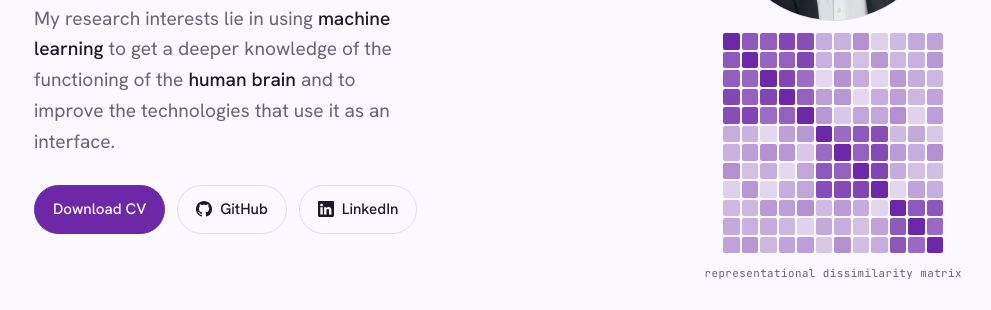
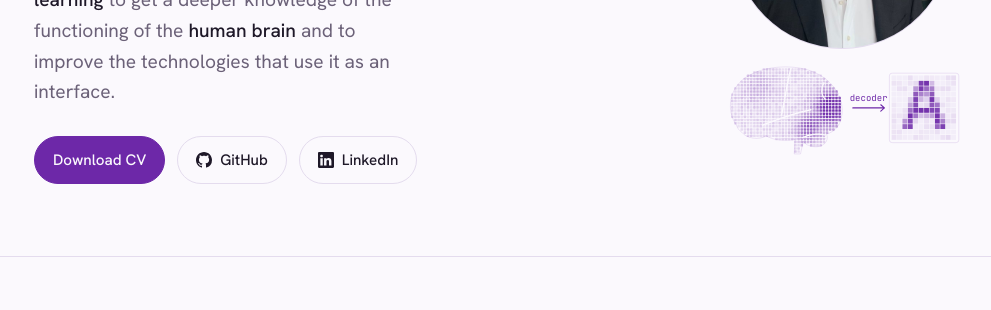
Before and after one commit to alessionovel/alessionovel.github.io, a plain HTML site: page index.html in a window 1280 px wide. Shown: the part 337-647 px from the top of the page, without its empty margins (142-1133 px from the left). Drawn offline with Linux system fonts and the light colour scheme.

Commit message:
Replace the RDM with a brain decoding illustration

```diff
--- a/index.html
+++ b/index.html
@@ -91,9 +91,12 @@ h1 em { color: var(--accent); }
   overflow: hidden; border: 1px solid var(--line);
 }
 .portrait img { width: 100%; height: 100%; object-fit: cover; }
-.rdm { display: grid; grid-template-columns: repeat(12, 1fr); gap: 2px; width: 220px; max-width: 100%; }
-.rdm i { aspect-ratio: 1; border-radius: 2px; background: var(--accent); }
-.figcap { font-family: var(--mono); font-size: .68rem; color: var(--muted); letter-spacing: .04em; text-align: center; }
+.decode { display: block; width: 240px; max-width: 100%; height: auto; }
+.decode .v { fill: var(--accent); }
+.decode .sulcus { fill: none; stroke: var(--bg); stroke-linecap: round; }
+.decode .outline { fill: none; stroke: var(--accent); stroke-opacity: .25; }
+.decode .arrow { fill: none; stroke: var(--accent); stroke-width: 2.5; stroke-linecap: round; stroke-linejoin: round; }
+.decode text { fill: var(--accent); font-family: var(--mono); font-size: 20px; }
 
 /* sections */
 section { padding-block: 56px; border-top: 1px solid var(--line); }
@@ -156,8 +159,8 @@ footer .wrap { font-family: var(--mono); font-size: .75rem; color: var(--muted);
   .hero .wrap { grid-template-columns: minmax(0, 1fr); gap: 36px; }
   .figure { order: -1; flex-direction: row; align-items: center; gap: 16px; justify-content: flex-start; }
   .portrait { width: 96px; height: 96px; font-size: 2.2rem; }
-  .rdm { width: 96px; }
-  .figcap { display: none; }
+  .decode { width: 170px; }
+  .decode text { display: none; }
   section { padding-block: 44px; }
   section .wrap { grid-template-columns: minmax(0, 1fr); gap: 12px; }
   .plist { grid-template-columns: minmax(0, 1fr); }
@@ -235,8 +238,7 @@ footer .wrap { font-family: var(--mono); font-size: .75rem; color: var(--muted);
     </div>
     <div class="figure">
       <div class="portrait" ><img src="photo.jpg" alt="Portrait of Alessio Novel" width="600" height="600"></div>
-      <div class="rdm" id="rdm" aria-hidden="true"></div>
-      <div class="figcap">representational dissimilarity matrix</div>
+      <svg class="decode" id="decode" viewBox="8 8 532 212" role="img" aria-label="Brain decoding: fMRI activity in the visual cortex is decoded into a reconstructed image"></svg>
     </div>
   </div>
 </header>
@@ -553,25 +555,62 @@ footer .wrap { font-family: var(--mono); font-size: .75rem; color: var(--muted);
 </footer>
 
 <script>
-// Draw a small symmetric dissimilarity matrix with two block clusters, like an RSA plot.
+// Brain decoding illustration: fMRI activity (voxels) -> decoder -> reconstructed image.
 (function () {
-  var el = document.getElementById('rdm'); if (!el) return;
-  var n = 12, seed = 7;
+  var svg = document.getElementById('decode'); if (!svg) return;
+  var NS = 'http://www.w3.org/2000/svg';
+  function add(tag, attrs) {
+    var e = document.createElementNS(NS, tag);
+    for (var k in attrs) e.setAttribute(k, attrs[k]);
+    svg.appendChild(e); return e;
+  }
+  var seed = 5;
   function rnd() { seed = (seed * 9301 + 49297) % 233280; return seed / 233280; }
-  var m = [];
-  for (var i = 0; i < n; i++) { m[i] = []; }
-  for (var i = 0; i < n; i++) for (var j = i; j < n; j++) {
-    var same = (i < 5) === (j < 5) && !((i >= 5 && i < 9) !== (j >= 5 && j < 9));
-    var v = i === j ? 0 : (same ? 0.15 + rnd() * 0.25 : 0.55 + rnd() * 0.45);
-    m[i][j] = m[j][i] = v;
+
+  // Brain seen from the side (frontal lobe on the left), filled with voxels
+  var outline = 'M 40 150 C 18 120, 22 70, 60 45 C 95 20, 160 14, 205 30 C 250 46, 278 85, 274 125 ' +
+    'C 272 150, 258 165, 240 170 C 246 186, 232 200, 212 198 C 200 197, 192 192, 188 186 ' +
+    'L 182 214 L 168 214 L 170 182 C 150 186, 122 184, 106 174 C 90 184, 62 180, 52 166 ' +
+    'C 46 162, 42 157, 40 150 Z';
+  var mask = document.createElement('canvas'); mask.width = 600; mask.height = 260;
+  var mctx = mask.getContext('2d'), brain = new Path2D(outline);
+  var v = 7, gap = 1.4;
+  var blobs = [ { x: 252, y: 112, s: 26, a: 1.0 },    // occipital lobe: visual cortex
+                { x: 200, y: 158, s: 20, a: 0.55 },   // ventral temporal cortex
+                { x: 90,  y: 70,  s: 26, a: 0.18 } ];
+  for (var y = 10; y < 220; y += v) for (var x = 14; x < 284; x += v) {
+    var cx = x + v / 2, cy = y + v / 2;
+    if (!mctx.isPointInPath(brain, cx, cy)) continue;
+    var act = 0.10 + rnd() * 0.12;
+    for (var b = 0; b < blobs.length; b++) {
+      var B = blobs[b];
+      act += B.a * Math.exp(-((cx - B.x) * (cx - B.x) + (cy - B.y) * (cy - B.y)) / (2 * B.s * B.s));
+    }
+    add('rect', { x: x, y: y, width: v - gap, height: v - gap, rx: 1.4, 'class': 'v', 'fill-opacity': Math.min(0.95, act).toFixed(2) });
   }
-  var frag = document.createDocumentFragment();
+  // Sulci, drawn as gaps between the voxels
+  add('path', { d: 'M 98 150 C 130 138, 165 124, 205 116', 'class': 'sulcus', 'stroke-width': 3.2 });  // lateral fissure
+  add('path', { d: 'M 162 20 C 152 55, 150 80, 140 128', 'class': 'sulcus', 'stroke-width': 3.2 });   // central sulcus
+  add('path', { d: 'M 236 172 C 222 168, 200 170, 186 178', 'class': 'sulcus', 'stroke-width': 2.6 }); // cerebellum
+  add('path', { d: 'M 234 56 C 226 70, 228 84, 236 92', 'class': 'sulcus', 'stroke-width': 2.6 });    // parieto-occipital
+  add('path', { d: outline, 'class': 'outline' });
+
+  // Decoder arrow
+  add('path', { d: 'M 298 112 H 368 M 360 105 L 368 112 L 360 119', 'class': 'arrow' });
+  add('text', { x: 333, y: 96, 'text-anchor': 'middle' }).textContent = 'decoder';
+
+  // Reconstructed image: a pixelated, slightly noisy letter
+  var n = 12, p = 12, px0 = 384, py0 = 112 - n * p / 2;
+  var off = document.createElement('canvas'); off.width = off.height = n;
+  var o = off.getContext('2d');
+  o.font = 'bold 12px sans-serif'; o.textAlign = 'center'; o.textBaseline = 'middle';
+  o.fillText('A', n / 2, n / 2 + 0.5);
+  var data = o.getImageData(0, 0, n, n).data;
+  add('rect', { x: px0 - 5, y: py0 - 5, width: n * p + 10, height: n * p + 10, rx: 6, 'class': 'outline' });
   for (var i = 0; i < n; i++) for (var j = 0; j < n; j++) {
-    var c = document.createElement('i');
-    c.style.opacity = (1 - m[i][j] * 0.85).toFixed(2);
-    frag.appendChild(c);
+    var a = 0.06 + data[(i * n + j) * 4 + 3] / 255 * 0.85 + (rnd() - 0.5) * 0.16;
+    add('rect', { x: px0 + j * p, y: py0 + i * p, width: p - 1.2, height: p - 1.2, 'class': 'v', 'fill-opacity': Math.max(0.05, Math.min(0.95, a)).toFixed(2) });
   }
-  el.appendChild(frag);
 })();
 
 document.getElementById('copy').addEventListener('click', function () {
```
